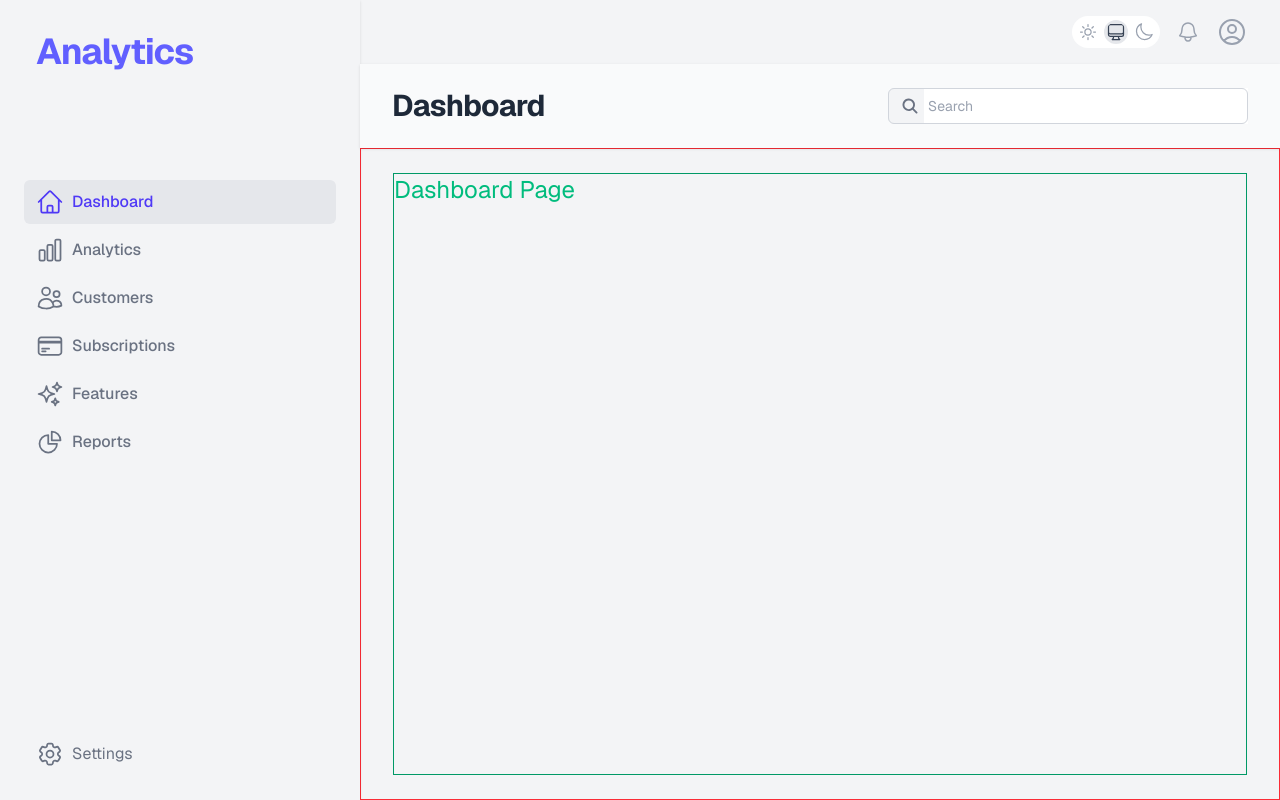
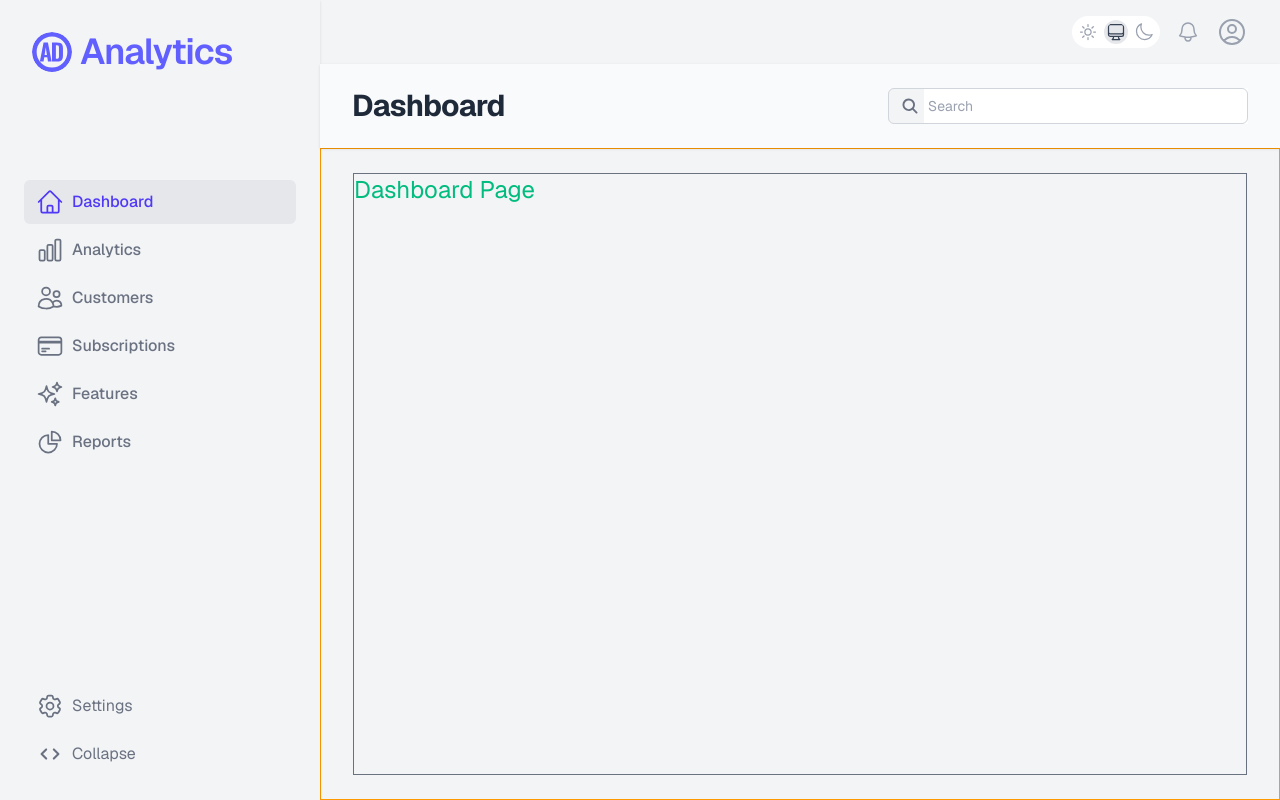
Before and after one commit to AbdallahBenj/analytics-dashboard, a React (Vite) app: page / in a window 1280 px wide. Built offline with nearby package versions, Linux system fonts and the light colour scheme.

Commit message:
Update dashboard - fix width bug in the sidebar layout

```diff
--- /dev/null
+++ b/src/components/SidebarToggle.jsx
@@ -0,0 +1,33 @@
+import { ChevronDownIcon } from "@heroicons/react/20/solid";
+
+const SidebarToggle = ({ isSidebarOpen, setIsSidebarOpen }) => {
+  const handleOpen = () => {
+    setIsSidebarOpen((prev) => !prev);
+  };
+
+  return (
+    <button
+      type="button"
+      onClick={handleOpen}
+      aria-expanded={isSidebarOpen}
+      aria-label={isSidebarOpen ? "Collapse sidebar" : "Expand sidebar"}
+      className="absolute
+        cursor-pointer
+        size-8 -right-10 bottom-7
+        rounded
+        text-gray-700 dark:text-gray-100
+        focus-visible:outline-none
+        focus-visible:ring-2
+        focus-visible:ring-indigo-500
+        bg-white/5 hover:bg-white/10"
+    >
+      <ChevronDownIcon
+        aria-hidden="true"
+        className={`transition-transform duration-200
+          ${isSidebarOpen ? "rotate-90" : "-rotate-90"}`}
+      />
+    </button>
+  );
+};
+
+export default SidebarToggle;
--- a/src/data/navContent.js
+++ b/src/data/navContent.js
@@ -12,7 +12,7 @@ import {
 const navContent = {
   brand: {
     name: "Analytics",
-    imageUrl: "",
+    imageUrl: "analytics-dashboard-icon.svg",
   },
   user: {
     name: "Tom Cook",
--- a/src/index.css
+++ b/src/index.css
@@ -12,13 +12,14 @@
 
 
   /* Layout widths */
-  --content-width: 90rem;
+  --content-width: 100rem;
   /* max-w-7xl */
-  --sidebar-width: 22.5rem;
+  --open-sidebar-width: 20rem;
+  --close-sidebar-width: 6.25rem;
   /* w-90 */
 
   /* Derived values */
-  --main-width: calc(var(--content-width) - var(--sidebar-width));
+  --main-width: calc(var(--content-width) - var(--close-sidebar-width));
 
   --content-margin: max(0px,
       calc((100vw - var(--content-width)) / 2));
--- a/src/layout/DashboardLayout.jsx
+++ b/src/layout/DashboardLayout.jsx
@@ -4,8 +4,7 @@ import Header from "./Header";
 import PageHeader from "./PageHeader";
 import Sidebar from "./Sidebar";
 
-let layoutType = "sidebar" | "header";
-layoutType = "sidebar";
+const layoutType = "sidebar"; //  "sidebar" or "header"
 
 const DashboardLayout = () => {
   return (
@@ -16,14 +15,14 @@ const DashboardLayout = () => {
         <PageHeader layoutType={layoutType} />
         <main
           className={`
-          mx-auto w-full h-full
+          h-full
           px-4 py-6 sm:px-6 lg:px-8
-          border border-red-500
           bg-gray-100 dark:bg-gray-800/25
+          border border-amber-500
           ${
             layoutType === "sidebar"
               ? "max-w-(--main-width) md:mr-(--content-margin)"
-              : "max-w-7xl"
+              : "w-full mx-auto max-w-7xl"
           }`}
         >
           {/* Pages content */}
--- a/src/layout/Sidebar.jsx
+++ b/src/layout/Sidebar.jsx
@@ -1,4 +1,7 @@
 import { NavLink } from "react-router-dom";
+import { useState } from "react";
+
+import { ChevronUpDownIcon } from "@heroicons/react/20/solid";
 
 import navContent from "../data/navContent";
 const { brand, navigation, settings } = navContent;
@@ -9,6 +12,11 @@ function classNames(...classes) {
 }
 
 const Sidebar = () => {
+  const [isSidebarOpen, setIsSidebarOpen] = useState(true);
+  const handleOpen = () => {
+    setIsSidebarOpen((prev) => !prev);
+  };
+
   return (
     <div
       className="
@@ -18,33 +26,44 @@ const Sidebar = () => {
       dark:after:border-x dark:after:border-white/10"
     >
       <aside
-        className="hidden
-        md:flex flex-col justify-between
-      p-6 min-h-screen
-      w-(--sidebar-width)
-      ml-(--content-margin)"
+        className={`hidden
+        md:flex flex-col
+        p-6 ml-(--content-margin) min-h-screen
+        transition-[width] duration-300 ease-in-out
+        ${isSidebarOpen ? "w-(--open-sidebar-width)" : "w-(--close-sidebar-width)"}`}
       >
-        <div className="">
-          <div className="shrink-0 px-3 py-2 mb-25">
+        <div className="flex flex-col flex-1">
+          {/* Logo and Site Name */}
+          <div className="shrink-0 px-2 py-2 mb-25">
             <a
               href="./"
               aria-label="Go to homepage"
-              className="flex items-center"
+              className="flex items-center gap-2"
             >
-              {brand.imageUrl ? (
+              {brand.imageUrl && (
                 <img
                   alt={`${brand.name} logo`}
                   src={brand.imageUrl}
-                  className="size-8"
+                  className="size-10 max-w-fit rounded-full text-indigo-500"
                 />
-              ) : (
-                <span className="text-4xl font-bold tracking-tight text-indigo-500">
-                  {brand.name}
-                </span>
               )}
+              <span
+                aria-hidden={!isSidebarOpen}
+                className={`text-4xl font-semibold tracking-tight text-indigo-500
+                whitespace-nowrap
+                transition-[opacity,width] duration-300 ease-in-out
+                ${
+                  isSidebarOpen
+                    ? "opacity-100 w-auto"
+                    : "opacity-0 w-0 pointer-events-none"
+                }`}
+              >
+                {brand.name}
+              </span>
             </a>
           </div>
-          <div className="flex flex-col justify-between h-full">
+          <div className="flex flex-col justify-between flex-1">
+            {/* Navigation Buttons Sidebar */}
             <div className="flex flex-col space-y-1">
               {navigation.map((item) => {
                 const Icon = item.Icon;
@@ -52,38 +71,120 @@ const Sidebar = () => {
                   <NavLink
                     key={item.name}
                     to={item.href}
-                    aria-current={item.current ? "page" : undefined}
                     className={({ isActive }) =>
                       classNames(
                         "rounded-md px-3 py-2 text-md font-medium w-full",
                         isActive
                           ? "text-indigo-600 dark:text-indigo-500 bg-gray-200 dark:bg-gray-950/50"
-                          : item.current
-                            ? "text-indigo-500 hover:text-indigo-600 dark:text-white dark:hover:text-indigo-500 bg-gray-200 dark:bg-gray-950/50"
-                            : "text-gray-500 hover:text-gray-600 hover:bg-gray-200/70 dark:text-gray-400 dark:hover:text-gray-200 dark:hover:bg-white/5",
+                          : "text-gray-500 hover:text-gray-600 hover:bg-gray-200/70 dark:text-gray-400 dark:hover:text-gray-200 dark:hover:bg-white/5",
                       )
                     }
                   >
-                    <div className="flex items-center gap-2">
-                      {Icon && <Icon className="size-7" />}
-                      {item.name}
+                    <div className="flex items-center">
+                      <span>
+                        {Icon && (
+                          <Icon
+                            className="size-7"
+                            aria-hidden={isSidebarOpen}
+                            aria-label={!isSidebarOpen ? item.name : undefined}
+                          />
+                        )}
+                      </span>
+                      <span
+                        aria-hidden={!isSidebarOpen}
+                        className={`
+                        whitespace-nowrap ml-2
+                        transition-[opacity,width] duration-300 ease-in-out
+                        ${
+                          isSidebarOpen
+                            ? "opacity-100 w-auto "
+                            : "opacity-0 w-0 pointer-events-none"
+                        }`}
+                      >
+                        {item.name}
+                      </span>
                     </div>
                   </NavLink>
                 );
               })}
             </div>
+            <div className="space-y-1">
+              {/* Setting Button Sidebar */}
+              <div
+                className="rounded-md mx-0
+              px-3 py-2 text-md w-full
+              text-gray-500 hover:text-indigo-500
+              dark:text-gray-400 dark:hover:text-gray-300
+              hover:bg-gray-200/70 dark:hover:bg-white/5"
+              >
+                <NavLink to="/">
+                  <div className="flex items-center">
+                    <span>
+                      {Icon && (
+                        <Icon
+                          className="size-7"
+                          aria-hidden={isSidebarOpen}
+                          aria-label={!isSidebarOpen ? name : undefined}
+                        />
+                      )}
+                    </span>
+                    <span
+                      aria-hidden={!isSidebarOpen}
+                      className={`
+                        whitespace-nowrap ml-2
+                        transition-[opacity,width] duration-300 ease-in-out
+                        ${
+                          isSidebarOpen
+                            ? "opacity-100 w-auto "
+                            : "opacity-0 w-0 pointer-events-none"
+                        }`}
+                    >
+                      {name}
+                    </span>
+                  </div>{" "}
+                </NavLink>
+              </div>
+              {/* Toggle Button Sidebar */}
+              <button
+                type="button"
+                onClick={handleOpen}
+                aria-expanded={isSidebarOpen}
+                aria-label={
+                  isSidebarOpen ? "Collapse sidebar" : "Expand sidebar"
+                }
+                className="cursor-pointer
+                rounded-md
+                px-3 py-2 text-md w-full
+                text-gray-500 hover:text-indigo-500
+                dark:text-gray-400 dark:hover:text-gray-300
+                hover:bg-gray-200/70 dark:hover:bg-white/5"
+              >
+                <div className="flex items-center">
+                  <span>
+                    <ChevronUpDownIcon
+                      aria-hidden="true"
+                      className={`size-7
+                      transition-transform duration-200
+                      ${isSidebarOpen ? "rotate-90" : "-rotate-90"}`}
+                    />
+                  </span>
+                  <span
+                    aria-hidden={!isSidebarOpen}
+                    className={`
+                        whitespace-nowrap ml-2
+                        transition-[opacity,width] duration-300 ease-in-out
+                        ${
+                          isSidebarOpen
+                            ? "opacity-100 w-auto "
+                            : "opacity-0 w-0 pointer-events-none"
+                        }`}
+                  >
+                    Collapse
+                  </span>
+                </div>
+              </button>
+            </div>
           </div>
-        </div>
-        <div
-          className="rounded-md px-3 py-2 text-md w-full
-            text-gray-500 hover:text-indigo-500 dark:text-gray-400 dark:hover:text-gray-300 hover:bg-gray-200/70 dark:hover:bg-white/5"
-        >
-          <a href="./">
-            <div className="flex items-center gap-2">
-              {Icon && <Icon className="size-7" />}
-              {name}
-            </div>{" "}
-          </a>
         </div>
       </aside>
     </div>
--- a/src/pages/AnalyticsPage.jsx
+++ b/src/pages/AnalyticsPage.jsx
@@ -1,8 +1,8 @@
 const AnalyticsPage = () => {
   return (
     <section
-      className="h-full
-      border border-emerald-600"
+      className={`h-full
+      border border-emerald-600`}
     >
       {/* Your content */}
       <h1 className="text-2xl text-emerald-500">Analytics Page</h1>
--- a/src/pages/DashboardPage.jsx
+++ b/src/pages/DashboardPage.jsx
@@ -2,7 +2,7 @@ const DashboardPage = () => {
   return (
     <section
       className="h-full
-      border border-emerald-600"
+    border border-gray-500"
     >
       {/* Your content */}
       <h1 className="text-2xl text-emerald-500">Dashboard Page</h1>
```
Also changed, not shown: src/layout/Header.jsx (+11 -14 lines), public/analytics-dashboard-icon.svg.
